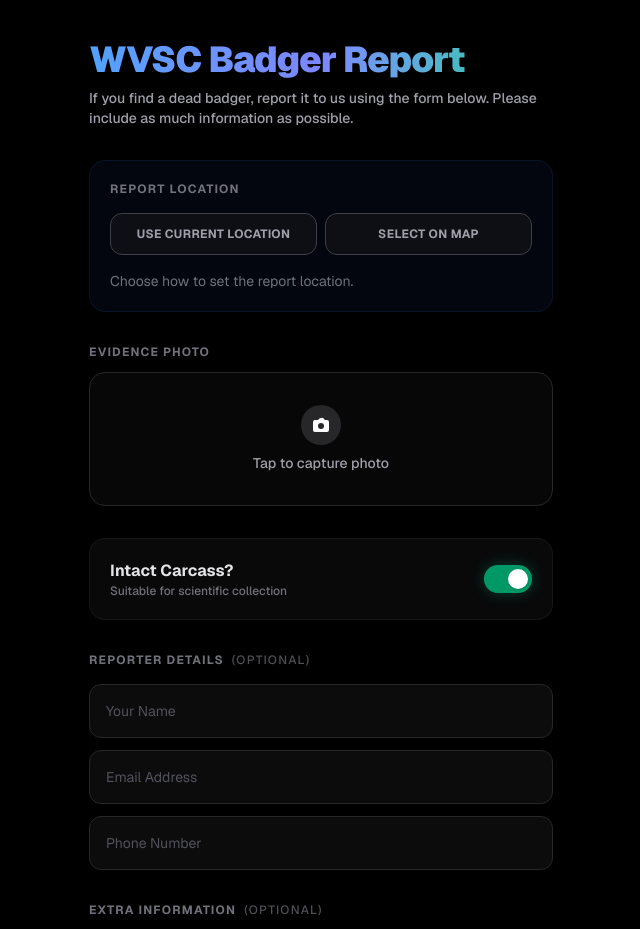
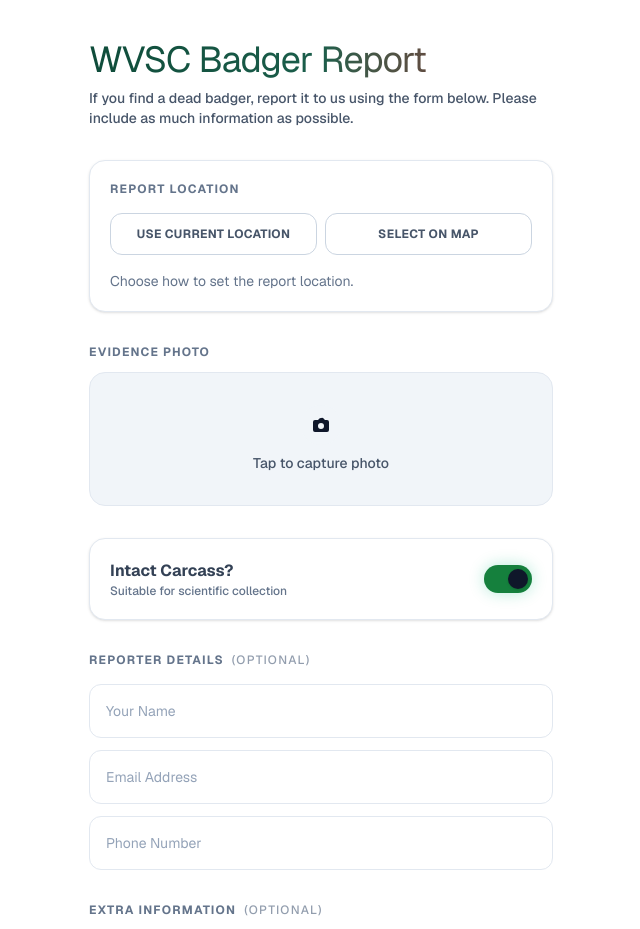
Before and after one commit to dafjames99/badger-report-app, a Next.js app: page / in a window 1280 px wide. Shown: the top 929 px of the page, without its empty margins (319-959 px from the left). Built offline with nearby package versions, Linux system fonts and the light colour scheme.

Commit message:
Light theme & relevant color pallete implemented.

```diff
--- a/src/app/page.tsx
+++ b/src/app/page.tsx
@@ -2,7 +2,7 @@ import ReportForm from '@/components/ReportForm';
 
 export default function Home() {
   return (
-    <main className="min-h-screen bg-black">
+    <main className="min-h-screen bg-background">
       <ReportForm />
     </main>
   );
--- a/src/components/LocationMapPicker.tsx
+++ b/src/components/LocationMapPicker.tsx
@@ -87,8 +87,8 @@ export default function LocationMapPicker({
 
   return (
     <div className="space-y-2">
-      <p className="text-xs text-zinc-500 font-medium">Tap the map to place the report pin.</p>
-      <div className="h-64 w-full rounded-xl overflow-hidden border border-zinc-700 z-0 [&_.leaflet-container]:h-full [&_.leaflet-container]:w-full [&_.leaflet-container]:bg-zinc-900">
+      <p className="text-xs text-text-placeholder font-medium">Tap the map to place the report pin.</p>
+      <div className="h-64 w-full rounded-xl overflow-hidden border border-border-base z-0 [&_.leaflet-container]:h-full [&_.leaflet-container]:w-full [&_.leaflet-container]:bg-surface-bg">
         <MapContainer center={center} zoom={zoom} scrollWheelZoom className="h-full w-full">
           <TileLayer
             attribution='&copy; <a href="https://www.openstreetmap.org/copyright">OpenStreetMap</a>'
--- a/src/components/ReportForm.tsx
+++ b/src/components/ReportForm.tsx
@@ -11,7 +11,7 @@ import type { MapPosition } from '@/components/LocationMapPicker';
 const LocationMapPicker = dynamic(() => import('@/components/LocationMapPicker'), {
   ssr: false,
   loading: () => (
-    <div className="h-64 w-full rounded-xl border border-zinc-700 bg-zinc-900/50 flex items-center justify-center text-zinc-500 text-sm">
+    <div className="h-64 w-full rounded-xl border border-border-base bg-surface-card flex items-center justify-center text-text-placeholder text-sm">
       Loading map…
     </div>
   ),
@@ -179,27 +179,27 @@ export default function ReportForm() {
   return (
     <form
       onSubmit={handleSubmit}
-      className="max-w-lg mx-auto p-6 space-y-8 bg-black text-white min-h-screen selection:bg-blue-500/30"
+      className="max-w-lg mx-auto p-6 space-y-8 bg-root text-text-base min-h-screen selection:bg-action-hover/30"
     >
       <header className="space-y-2 pt-4">
-        <h1 className="text-4xl font-black tracking-tight bg-gradient-to-r from-blue-400 via-indigo-400 to-emerald-400 bg-clip-text text-transparent animate-gradient-x">
+        <h1 className="text-4xl font-surface-bg tracking-tight bg-gradient-to-r from-brand-start via-brand-mid to-brand-end bg-clip-text text-transparent animate-gradient-x">
           WVSC Badger Report
         </h1>
-        <p className="text-zinc-400 text-sm font-medium">
+        <p className="text-text-description text-sm font-medium">
           If you find a dead badger, report it to us using the form below. Please include as much information as
           possible.
         </p>
       </header>
 
       {!isOnline && (
-        <div className="flex items-center gap-2 p-3 rounded-lg bg-amber-500/10 border border-amber-500/20 text-amber-500 text-xs font-semibold animate-pulse">
-          <span className="h-2 w-2 rounded-full bg-amber-500" />
+        <div className="flex items-center gap-2 p-3 rounded-lg bg-status-offline-bg border border-status-offline-border text-status-offline text-xs font-semibold animate-pulse">
+          <span className="h-2 w-2 rounded-full bg-status-offline" />
           OFFLINE MODE: Reports will be saved locally
         </div>
       )}
 
-      <section className="p-5 rounded-2xl glass-blue group space-y-4">
-        <h2 className="text-xs font-bold uppercase tracking-widest text-zinc-500 group-hover:text-blue-400 transition-colors">
+      <section className="p-5 rounded-2xl border border-border-muted bg-surface-card hover:bg-surface-element-hover shadow-sm group space-y-4 transition-all">
+        <h2 className="text-xs font-bold uppercase tracking-widest text-text-placeholder group-hover:text-brand-start transition-colors">
           Report location
         </h2>
 
@@ -208,8 +208,8 @@ export default function ReportForm() {
             type="button"
             onClick={selectGpsMode}
             className={`py-3 px-3 rounded-xl text-xs font-bold uppercase tracking-wide border transition-all active:scale-95 ${locationMode === 'gps'
-              ? 'bg-blue-600 border-blue-500 text-white shadow-lg shadow-blue-900/30'
-              : 'bg-zinc-900/50 border-zinc-700 text-zinc-400 hover:border-zinc-500 hover:text-zinc-200'
+              ? 'bg-action-primary border-action-hover text-text-enabled shadow-lg shadow-action-glow'
+              : 'bg-surface-card border-border-base text-text-description hover:border-text-placeholder hover:text-text-muted'
               }`}
           >
             Use current location
@@ -218,8 +218,8 @@ export default function ReportForm() {
             type="button"
             onClick={selectMapMode}
             className={`py-3 px-3 rounded-xl text-xs font-bold uppercase tracking-wide border transition-all active:scale-95 ${locationMode === 'map'
-              ? 'bg-emerald-600 border-emerald-500 text-white shadow-lg shadow-emerald-900/30'
-              : 'bg-zinc-900/50 border-zinc-700 text-zinc-400 hover:border-zinc-500 hover:text-zinc-200'
+              ? 'bg-success-primary border-success-hover text-text-enabled shadow-lg shadow-success-bg'
+              : 'bg-surface-card border-border-base text-text-description hover:border-text-placeholder hover:text-text-muted'
               }`}
           >
             Select on map
@@ -229,20 +229,20 @@ export default function ReportForm() {
         {locationMode === 'gps' && (
           <div className="space-y-3">
             <div className="flex justify-between items-center">
-              <span className="text-[10px] font-bold uppercase tracking-widest text-zinc-500">GPS</span>
+              <span className="text-[10px] font-bold uppercase tracking-widest text-text-placeholder">GPS</span>
               <div className="flex items-center gap-2">
                 {geoLoading && (
                   <div className="flex gap-1">
-                    <span className="h-1.5 w-1.5 rounded-full bg-blue-400 animate-bounce [animation-delay:-0.3s]" />
-                    <span className="h-1.5 w-1.5 rounded-full bg-blue-400 animate-bounce [animation-delay:-0.15s]" />
-                    <span className="h-1.5 w-1.5 rounded-full bg-blue-400 animate-bounce" />
+                    <span className="h-1.5 w-1.5 rounded-full bg-brand-start animate-bounce [animation-delay:-0.3s]" />
+                    <span className="h-1.5 w-1.5 rounded-full bg-brand-start animate-bounce [animation-delay:-0.15s]" />
+                    <span className="h-1.5 w-1.5 rounded-full bg-brand-start animate-bounce" />
                   </div>
                 )}
                 <button
                   type="button"
                   onClick={retryGeo}
                   disabled={geoLoading}
-                  className="text-[10px] font-black uppercase tracking-tighter px-2 py-1 bg-zinc-800 hover:bg-zinc-700 rounded border border-zinc-700 transition-colors active:scale-95 disabled:opacity-50"
+                  className="text-[10px] font-surface-bg uppercase tracking-tighter px-2 py-1 bg-surface-element hover:bg-surface-element-hover rounded border border-border-base transition-colors active:scale-95 disabled:opacity-50"
                 >
                   Refresh
                 </button>
@@ -250,11 +250,11 @@ export default function ReportForm() {
             </div>
             {geoError ? (
               <div className="space-y-3">
-                <p className="text-red-400 text-sm leading-relaxed">{geoError}</p>
+                <p className="text-status-error text-sm leading-relaxed">{geoError}</p>
                 <button
                   type="button"
                   onClick={retryGeo}
-                  className="text-xs font-bold px-4 py-2 bg-zinc-800 hover:bg-zinc-700 rounded-full transition-all active:scale-95 border border-zinc-700"
+                  className="text-xs font-bold px-4 py-2 bg-surface-element hover:bg-surface-element-hover rounded-full transition-all active:scale-95 border border-border-base"
                 >
                   Retry GPS
                 </button>
@@ -262,7 +262,7 @@ export default function ReportForm() {
             ) : reportLocation?.source === 'gps' ? (
               <LocationSummary location={reportLocation} />
             ) : !geoLoading ? (
-              <p className="text-zinc-500 text-sm">Waiting for GPS fix…</p>
+              <p className="text-text-placeholder text-sm">Waiting for GPS fix…</p>
             ) : null}
           </div>
         )}
@@ -277,19 +277,19 @@ export default function ReportForm() {
             {reportLocation?.source === 'map' ? (
               <LocationSummary location={reportLocation} />
             ) : (
-              <p className="text-zinc-500 text-xs font-medium">No pin placed yet — tap the map to set the location.</p>
+              <p className="text-text-placeholder text-xs font-medium">No pin placed yet — tap the map to set the location.</p>
             )}
           </div>
         )}
 
         {locationMode === null && (
-          <p className="text-zinc-500 text-sm">Choose how to set the report location.</p>
+          <p className="text-text-placeholder text-sm">Choose how to set the report location.</p>
         )}
       </section>
 
       <section className="space-y-3">
-        <label className="block text-xs font-bold uppercase tracking-widest text-zinc-500">Evidence Photo</label>
-        <div className="relative group overflow-hidden rounded-2xl border border-zinc-800 bg-zinc-900/30 transition-all hover:border-blue-500/50">
+        <label className="block text-xs font-bold uppercase tracking-widest text-text-placeholder">Evidence Photo</label>
+        <div className="relative group overflow-hidden rounded-2xl border border-border-muted bg-surface-element transition-all hover:border-action-hover/50">
           <input
             type="file"
             accept="image/*"
@@ -298,7 +298,7 @@ export default function ReportForm() {
             className="absolute inset-0 opacity-0 z-10 cursor-pointer"
           />
           <div className="p-8 text-center space-y-2">
-            <div className="mx-auto w-10 h-10 rounded-full bg-zinc-800 flex items-center justify-center group-hover:bg-blue-900/50 group-hover:text-blue-400 transition-colors">
+            <div className="mx-auto w-10 h-10 rounded-full bg-surface-element flex items-center justify-center group-hover:bg-action-hover/50 group-hover:text-brand-start transition-colors">
               <svg xmlns="http://www.w3.org/2000/svg" className="h-5 w-5" viewBox="0 0 20 20" fill="currentColor">
                 <path
                   fillRule="evenodd"
@@ -307,36 +307,36 @@ export default function ReportForm() {
                 />
               </svg>
             </div>
-            <p className="text-sm font-medium text-zinc-400">{photo ? photo.name : 'Tap to capture photo'}</p>
+            <p className="text-sm font-medium text-text-description">{photo ? photo.name : 'Tap to capture photo'}</p>
           </div>
           {photo && (
-            <div className="h-1 bg-blue-500 w-full animate-shimmer bg-gradient-to-r from-blue-500 via-emerald-500 to-blue-500 bg-[length:200%_100%]" />
+            <div className="h-1 bg-action-hover w-full animate-shimmer bg-gradient-to-r from-action-hover via-success-hover to-action-primary bg-[length:200%_100%]" />
           )}
         </div>
       </section>
 
-      <section className="flex items-center justify-between p-5 rounded-2xl glass transition-all hover:bg-zinc-900/60">
+      <section className="flex items-center justify-between p-5 rounded-2xl border border-border-muted bg-surface-card shadow-sm transition-all hover:bg-surface-element-hover">
         <div>
-          <h3 className="font-bold text-zinc-200">Intact Carcass?</h3>
-          <p className="text-xs text-zinc-500 font-medium">Suitable for scientific collection</p>
+          <h3 className="font-bold text-text-muted">Intact Carcass?</h3>
+          <p className="text-xs text-text-placeholder font-medium">Suitable for scientific collection</p>
         </div>
         <button
           type="button"
           onClick={() => setCollectionSuitable(!collectionSuitable)}
-          className={`relative inline-flex h-7 w-12 items-center rounded-full transition-all duration-300 focus:outline-none focus:ring-2 focus:ring-blue-500 focus:ring-offset-2 focus:ring-offset-black ${collectionSuitable ? 'bg-emerald-600 shadow-[0_0_15px_rgba(16,185,129,0.3)]' : 'bg-zinc-700'
+          className={`relative inline-flex h-7 w-12 items-center rounded-full transition-all duration-300 focus:outline-none focus:ring-2 focus:ring-action-hover focus:ring-offset-2 focus:ring-offset-surface-bg ${collectionSuitable ? 'bg-success-primary shadow-[0_0_15px_rgba(16,185,129,0.3)]' : 'bg-button-disabled'
             }`}
         >
           <span
-            className={`inline-block h-5 w-5 transform rounded-full bg-white shadow-sm transition-transform duration-300 ${collectionSuitable ? 'translate-x-6' : 'translate-x-1'
+            className={`inline-block h-5 w-5 transform rounded-full bg-text-base shadow-sm transition-transform duration-300 ${collectionSuitable ? 'translate-x-6' : 'translate-x-1'
               }`}
           />
         </button>
       </section>
 
       <section className="space-y-4">
-        <h2 className="text-xs font-bold uppercase tracking-widest text-zinc-500">
+        <h2 className="text-xs font-bold uppercase tracking-widest text-text-placeholder">
           Reporter Details
-          <span className="ml-2 text-xs font-medium text-zinc-500 opacity-70">(optional)</span>
+          <span className="ml-2 text-xs font-medium text-text-placeholder opacity-70">(optional)</span>
         </h2>
         <div className="grid gap-3">
           <input
@@ -345,7 +345,7 @@ export default function ReportForm() {
             placeholder="Your Name"
             value={reporter.name}
             onChange={handleReporterChange}
-            className="w-full bg-zinc-900/50 border border-zinc-800 rounded-xl p-4 text-sm focus:ring-2 focus:ring-blue-500/50 focus:border-blue-500 outline-none transition-all placeholder:text-zinc-600"
+            className="w-full bg-surface-card border border-border-muted rounded-xl p-4 text-sm focus:ring-2 focus:ring-action-hover/50 focus:border-action-hover outline-none transition-all placeholder:text-text-disabled "
           />
           <input
             type="email"
@@ -353,7 +353,7 @@ export default function ReportForm() {
             placeholder="Email Address"
             value={reporter.email}
             onChange={handleReporterChange}
-            className="w-full bg-zinc-900/50 border border-zinc-800 rounded-xl p-4 text-sm focus:ring-2 focus:ring-blue-500/50 focus:border-blue-500 outline-none transition-all placeholder:text-zinc-600"
+            className="w-full bg-surface-card border border-border-muted rounded-xl p-4 text-sm focus:ring-2 focus:ring-action-hover/50 focus:border-action-hover outline-none transition-all placeholder:text-text-disabled "
           />
           <input
             type="tel"
@@ -361,7 +361,7 @@ export default function ReportForm() {
             placeholder="Phone Number"
             value={reporter.phone}
             onChange={handleReporterChange}
-            className="w-full bg-zinc-900/50 border border-zinc-800 rounded-xl p-4 text-sm focus:ring-2 focus:ring-blue-500/50 focus:border-blue-500 outline-none transition-all placeholder:text-zinc-600"
+            className="w-full bg-surface-card border border-border-muted rounded-xl p-4 text-sm focus:ring-2 focus:ring-action-hover/50 focus:border-action-hover outline-none transition-all placeholder:text-text-disabled "
           />
         </div>
       </section>
@@ -369,10 +369,10 @@ export default function ReportForm() {
       <section className="space-y-3">
         <label
           htmlFor="extra-information"
-          className="block text-xs font-bold uppercase tracking-widest text-zinc-500"
+          className="block text-xs font-bold uppercase tracking-widest text-text-placeholder"
         >
           Extra Information
-          <span className="ml-2 text-xs font-medium text-zinc-500 opacity-70">(optional)</span>
+          <span className="ml-2 text-xs font-medium text-text-placeholder opacity-70">(optional)</span>
         </label>
         <textarea
           id="extra-information"
@@ -383,7 +383,7 @@ export default function ReportForm() {
           placeholder={`- Is the badger roadside, in a field, or in woodland?
 - Is the location rough or exact?
 - Are you certain this is a badger?`}
-          className="w-full bg-zinc-900/50 border border-zinc-800 rounded-xl p-4 text-sm focus:ring-2 focus:ring-blue-500/50 focus:border-blue-500 outline-none transition-all placeholder:text-zinc-600 resize-y min-h-[8rem]"
+          className="w-full bg-surface-card border border-border-muted rounded-xl p-4 text-sm focus:ring-2 focus:ring-action-hover/50 focus:border-action-hover outline-none transition-all placeholder:text-text-disabled resize-y min-h-[8rem]"
         />
       </section>
 
@@ -391,7 +391,7 @@ export default function ReportForm() {
         <button
           type="submit"
           disabled={status === 'submitting' || !reportLocation}
-          className="w-full relative group overflow-hidden py-5 px-6 rounded-2xl bg-blue-600 font-black text-sm uppercase tracking-widest text-white shadow-2xl shadow-blue-900/40 active:scale-95 transition-all disabled:opacity-30 disabled:active:scale-100"
+          className="w-full relative group overflow-hidden py-5 px-6 rounded-2xl bg-action-primary font-surface-bg text-sm uppercase tracking-widest text-text-enabled shadow-2xl shadow-action-glow active:scale-95 transition-all disabled:opacity-30 disabled:active:scale-100 disabled:text-text-disabled"
         >
           <span className="relative z-10">
             {status === 'submitting' ? (
@@ -410,14 +410,14 @@ export default function ReportForm() {
               'Dispatch Report'
             )}
           </span>
-          <div className="absolute inset-0 bg-gradient-to-r from-blue-500 via-indigo-500 to-emerald-500 opacity-0 group-hover:opacity-100 transition-opacity" />
+          <div className="absolute inset-0 bg-gradient-to-r from-success-primary to-success-hover via-brand-end opacity-0 group-hover:opacity-100 transition-opacity" />
         </button>
 
         {message && (
           <div
             className={`mt-6 p-4 rounded-xl text-center text-sm font-bold animate-in fade-in slide-in-from-top-2 ${status === 'success'
-                ? 'bg-emerald-500/10 text-emerald-400 border border-emerald-500/20'
-                : 'bg-red-500/10 text-red-400 border border-red-500/20'
+                ? 'bg-sucess-bg text-brand-end border border-sucess-border'
+                : 'bg-status-error-bg text-status-error border border-status-error-border'
               }`}
           >
             {message}
@@ -435,11 +435,11 @@ function LocationSummary({ location }: { location: ReportLocation }) {
 
   return (
     <div className="space-y-1">
-      <p className="text-lg font-mono text-emerald-400 flex items-baseline gap-1">
+      <p className="text-lg font-mono text-brand-end flex items-baseline gap-1">
         {location.latitude.toFixed(6)}
-        <span className="text-zinc-600 text-xs">,</span> {location.longitude.toFixed(6)}
+        <span className="text-text-disabled text-xs">,</span> {location.longitude.toFixed(6)}
       </p>
-      <p className="text-zinc-500 text-xs font-medium">
+      <p className="text-text-placeholder text-xs font-medium">
         {sourceLabel} · Accuracy {accuracyNote}
       </p>
     </div>
```
Also changed, not shown: src/app/globals.css (+44 -0 lines).
